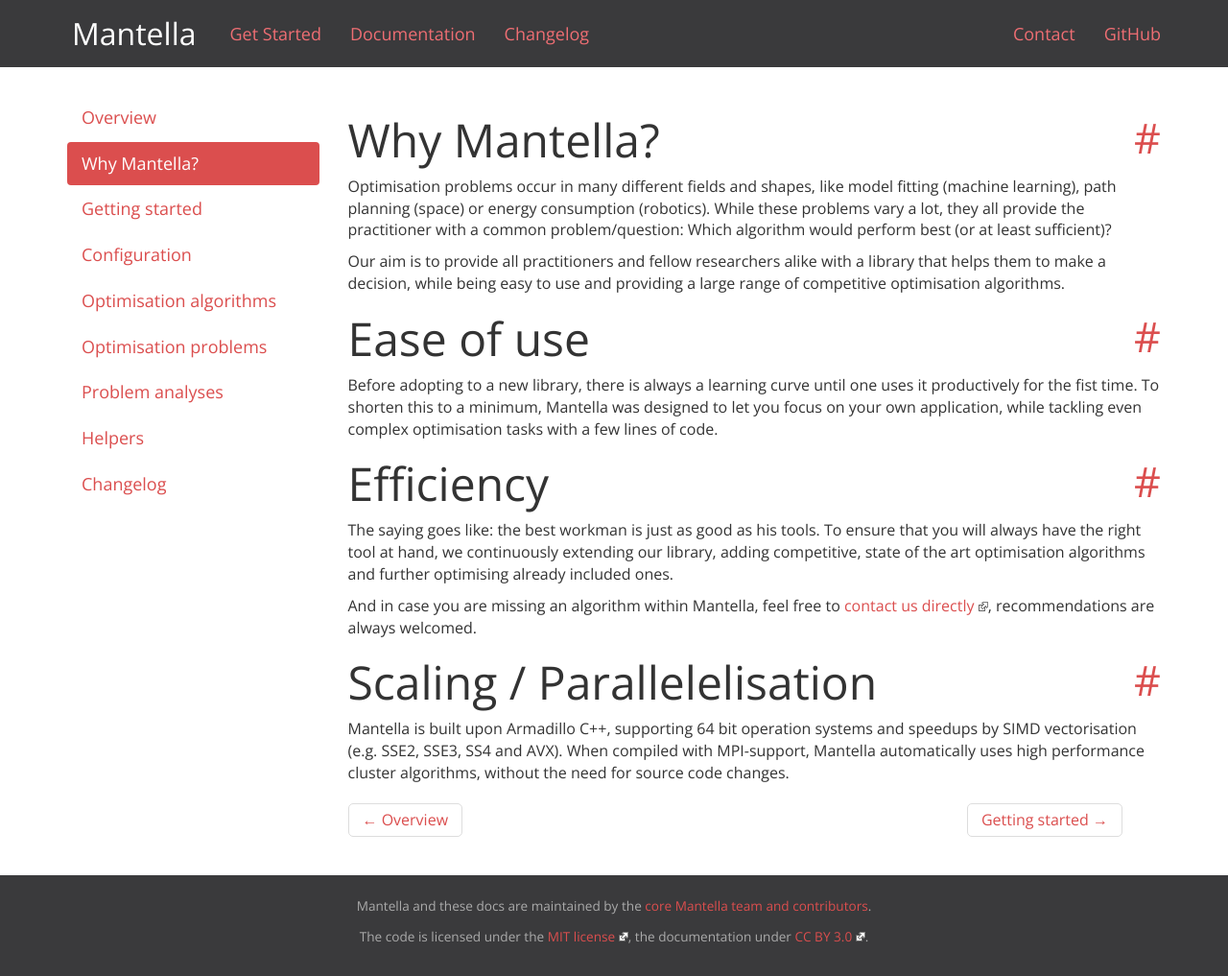
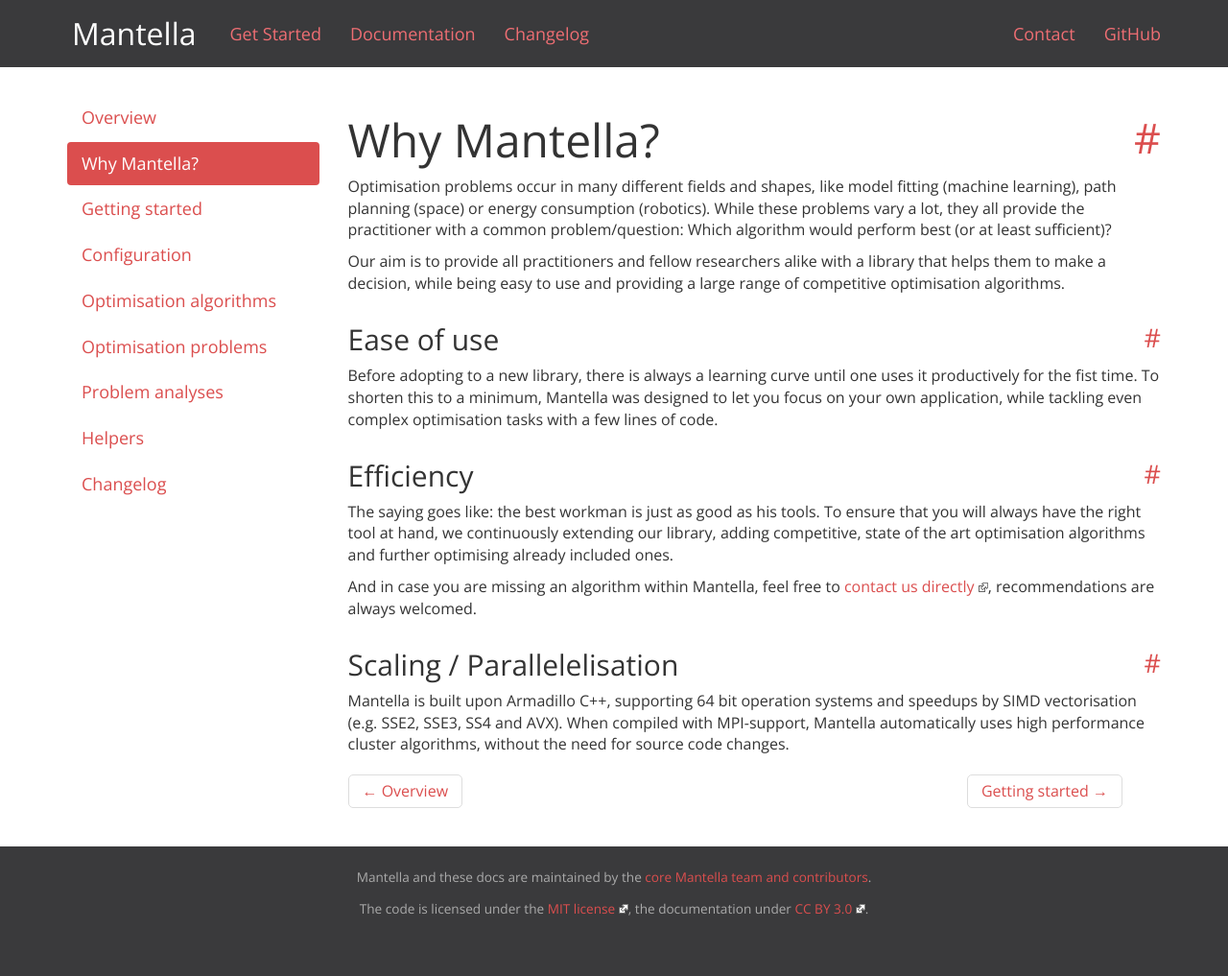
Before and after one commit to sebiniemann/Mantella, a Jekyll site: the page built from why-mantella.md, in a window 1280 px wide and 1017 px high. Shown: the whole window at 96% size. Built offline with Jekyll 4.4.1, drawn with Linux system fonts in a browser that asks for light colours.

Commit message:
Update why-mantella.md

```diff
--- a/why-mantella.md
+++ b/why-mantella.md
@@ -7,16 +7,16 @@
 
 Our aim is to provide all practitioners and fellow researchers alike with a library that helps them to make a decision, while being easy to use and providing a large range of competitive optimisation algorithms.
 
-{% include h1 title="Ease of use" %}
+{% include h2 title="Ease of use" %}
 
 Before adopting to a new library, there is always a learning curve until one uses it productively for the fist time. To shorten this to a minimum, Mantella was designed to let you focus on your own application, while tackling even complex optimisation tasks with a few lines of code.
 
-{% include h1 title="Efficiency" %}
+{% include h2 title="Efficiency" %}
 
 The saying goes like: the best workman is just as good as his tools. To ensure that you will always have the right tool at hand, we continuously extending our library, adding competitive, state of the art optimisation algorithms and further optimising already included ones.
 
 And in case you are missing an algorithm within Mantella, feel free to [contact us directly](https://github.com/SebastianNiemann/Mantella/issues/new), recommendations are always welcomed.
 
-{% include h1 title="Scaling / Parallelelisation" %}
+{% include h2 title="Scaling / Parallelelisation" %}
 
 Mantella is built upon Armadillo C++, supporting 64 bit operation systems and speedups by SIMD vectorisation (e.g. SSE2, SSE3, SS4 and AVX). When compiled with MPI-support, Mantella automatically uses high performance cluster algorithms, without the need for source code changes.
```
